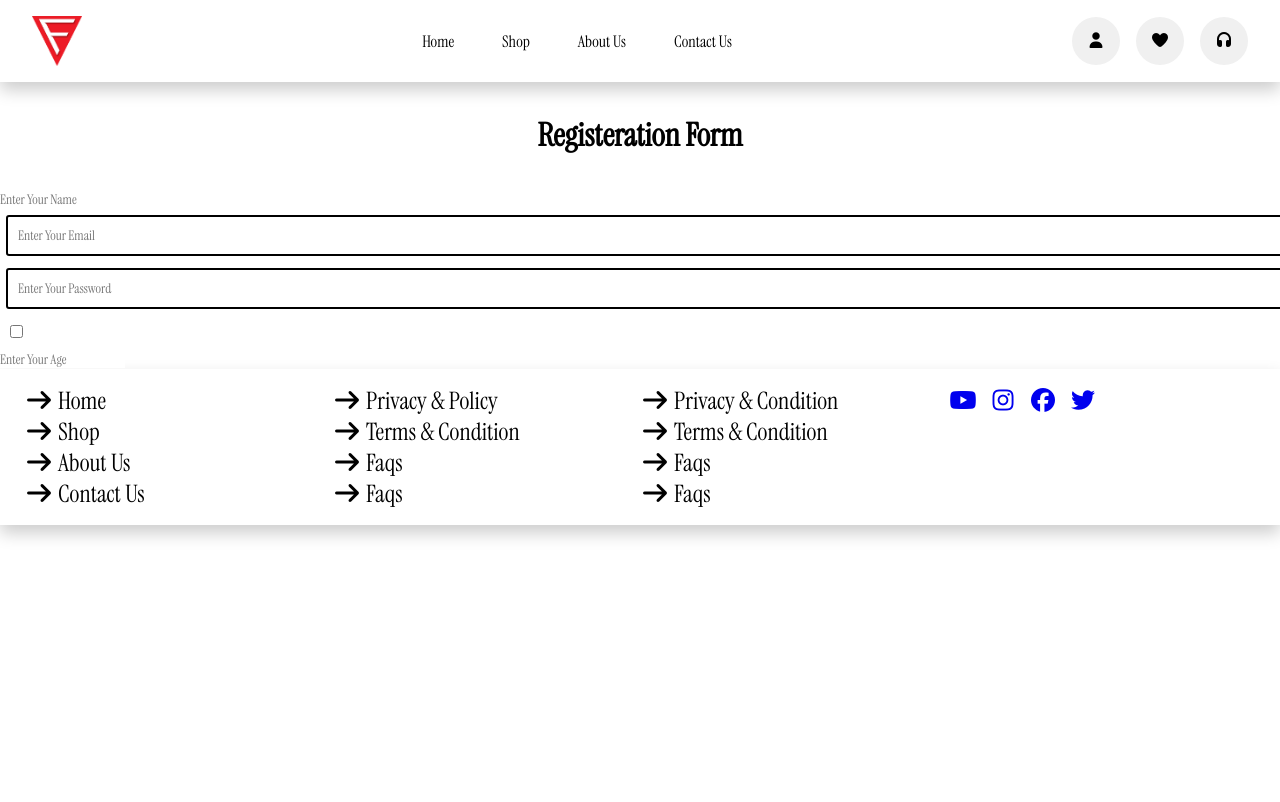
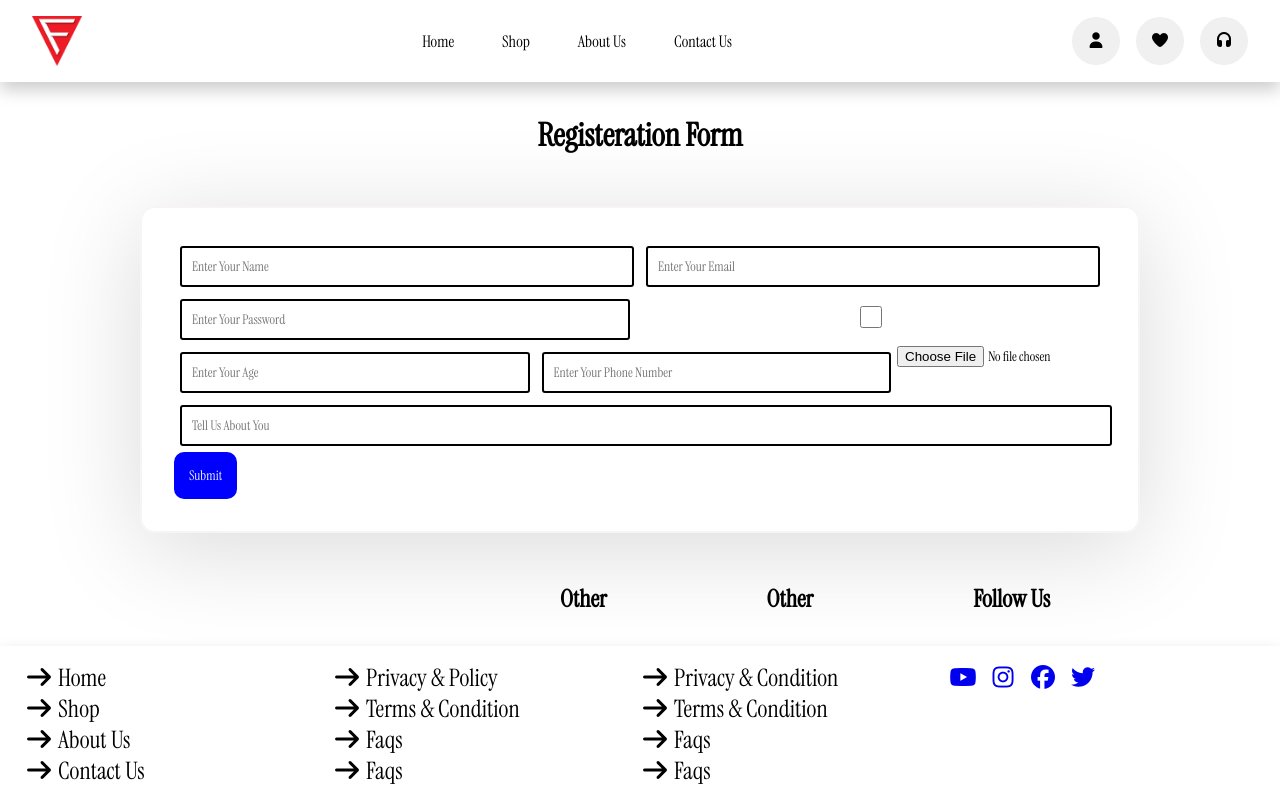
Before and after one commit to arkarhein2177-dot/website, a plain HTML site: page register.html in a window 1280 px wide. Drawn offline with Linux system fonts and the light colour scheme.

Commit message:
5th commit

```diff
--- a/css/style.css
+++ b/css/style.css
@@ -291,8 +291,10 @@ footer {
      padding: 1rem;
      display: grid;
      grid-template-columns: 100%;
-     border: 1px solid black;
+     border: 1px solid rgb(241, 238, 238);
      max-width: 400px;
+     box-shadow: 0 10px 60px rgba(0, 0, 0, 0.15);
+     border-radius: 10px;
 
 }
 
@@ -301,10 +303,14 @@ footer {
 
 }
 .email,
+.name,
+.age,
+.phno,
+.tuay,
 .password{
      border: 2px solid black;
      border-radius: 3px;
-     color: aqua;
+     color: rgb(8, 28, 28);
      width: 100%;
      margin: 6px;
      padding: 10px;
@@ -327,3 +333,29 @@ footer {
 .ca{
      color: rgb(245, 48, 9);
 }
+
+.ne,
+.agephfile{
+     display: flex;
+}
+
+.form-register{
+     border: 2px solid #f8f4f4;
+     margin: 50px auto;
+     box-shadow:0 16px 99px rgba(0, 0, 0, 0.15);
+     max-width: 1000px;
+     padding: 2rem;
+     align-items: center;
+     border-radius: 15px;
+
+}
+.pw{
+     display: flex;
+}
+
+.checkboxr{
+     width: 3rem;
+     height: 3rem;
+     margin-left: 14rem;
+     margin-right: 14rem;
+}
--- a/register.html
+++ b/register.html
@@ -37,22 +37,38 @@
 
     <main>
         <h1 class="title" style="text-align: center; margin: 2rem">Registeration Form</h1>
-        <form>
+        <form class="form-register">
             <div class="ne">
                 <input class="name" type="text" placeholder="Enter Your Name">
-                <input class="email" type="text" placeholder="Enter Your Email">
+                <input class="email" type="email" placeholder="Enter Your Email">
             </div>
 
             <div class="pw">
                 <input class="password" type="text" placeholder="Enter Your Password">
-                <input class="checkbox" type="checkbox">
+                <input class="checkboxr" type="checkbox">
             </div>
 
             <div class="agephfile">
                 <input class="age" type="number" placeholder="Enter Your Age">
+                <input class="phno" type="number" placeholder="Enter Your Phone Number">
+                <input class="file" type="file" placeholder="choose file">
+            </div>
+
+            <div>
+                <input class="tuay" type="text" placeholder="Tell Us About You">
+            </div>
+
+            <div>
+                <button class="btn"> Submit </button>
             </div>
 
         </form>
+
+        <div class="foot">
+            <h2>Other</h2>
+            <h2>Other</h2>
+            <h2>Follow Us</h2>
+        </div>
 
     </main>
 
```
Also changed, not shown: login.html (+1 -1 lines).
